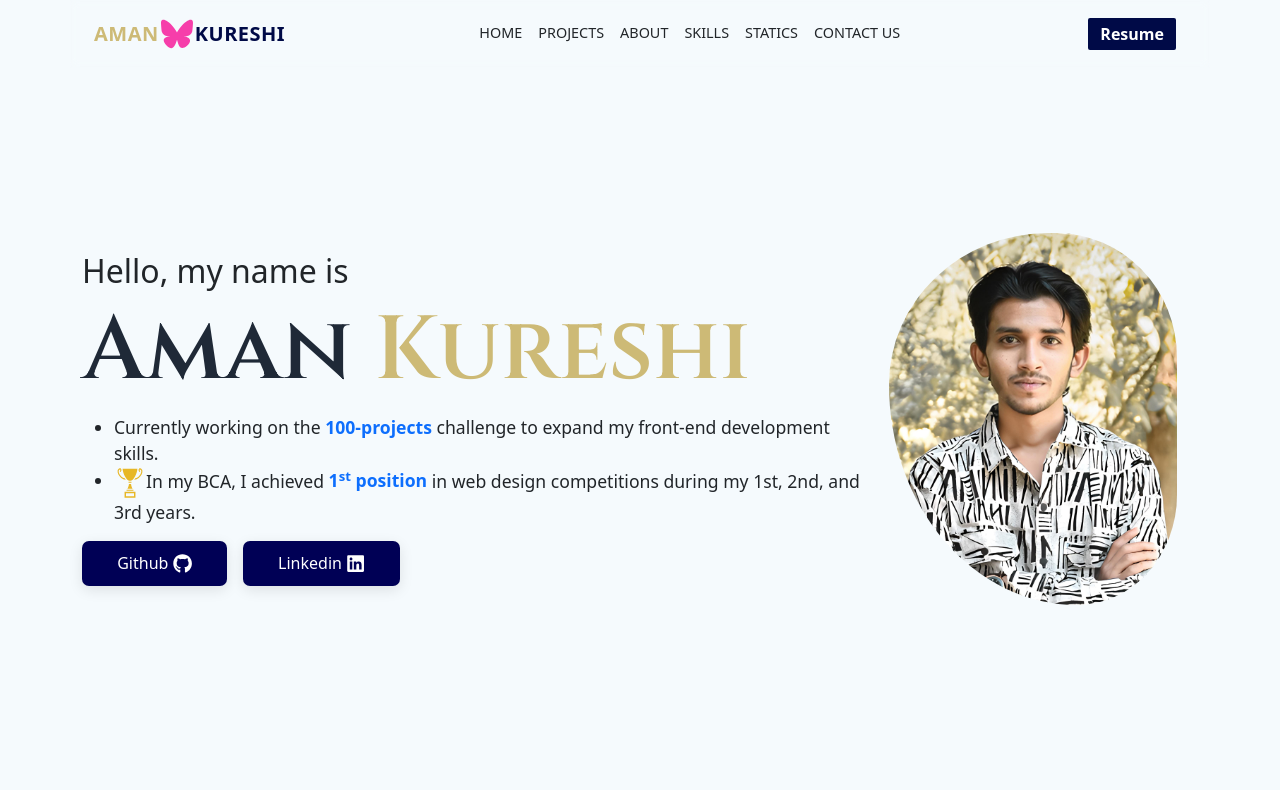
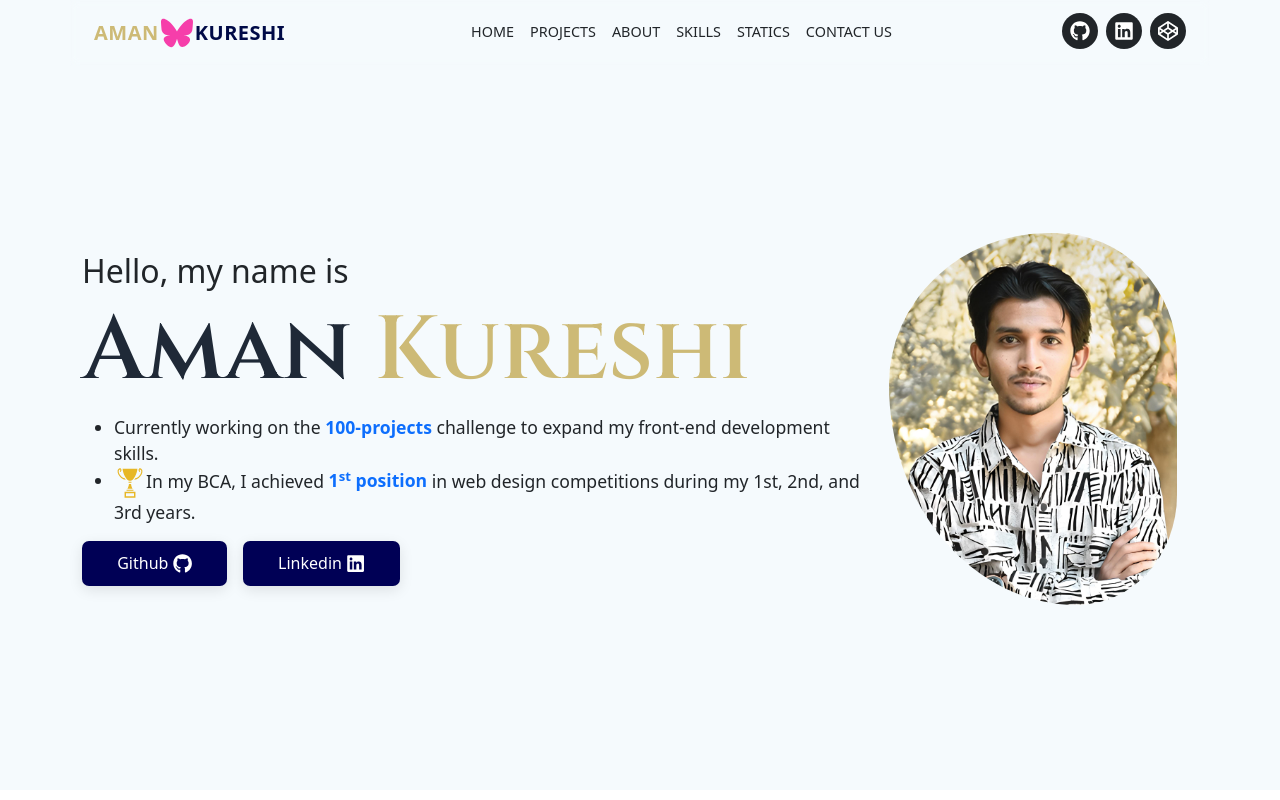
Before and after one commit to amankureshi/portfolio-2025, a React (Vite) app: page / in a window 1280 px wide. Shown: the top 800 px of the page. Built offline with nearby package versions, Linux system fonts and the light colour scheme.

Commit message:
Added social icon

```diff
--- a/src/Components/Navbar.jsx
+++ b/src/Components/Navbar.jsx
@@ -3,6 +3,9 @@ import "./Navbar.css";
 import { FaBluesky } from "react-icons/fa6";
 import Resume from "../assets/Aman_Frontend_Resume.pdf";
 import { Link } from "react-scroll";
+import { FaGithub } from "react-icons/fa";
+import { FaLinkedin } from "react-icons/fa";
+import { FaCodepen } from "react-icons/fa";
 
 const Navbar = () => {
   return (
@@ -98,16 +101,27 @@ const Navbar = () => {
                   </Link>
                 </li>
               </ul>
-              <form className="d-flex">
+
+              <div className="d-flex gap-2 h5 mt-1">
                 <a
-                  type="submit"
-                  href={Resume}
-                  className=" btn resume-btn text-decoration-none text-white"
-                  target="_blank"
+                  href="https://github.com/amankureshi"
+                  className="text-white bg-dark rounded-circle p-2 d-inline-flex align-items-center justify-content-center"
                 >
-                  Resume
+                  <FaGithub />
                 </a>
-              </form>
+                <a
+                  href="https://www.linkedin.com/in/aman-kureshi/"
+                  className="text-white bg-dark rounded-circle p-2 d-inline-flex align-items-center justify-content-center"
+                >
+                  <FaLinkedin />
+                </a>
+                <a
+                  href="https://codepen.io/amankureshi786"
+                  className="text-white bg-dark rounded-circle p-2 d-inline-flex align-items-center justify-content-center"
+                >
+                  <FaCodepen />
+                </a>
+              </div>
             </div>
           </div>
         </nav>
```
